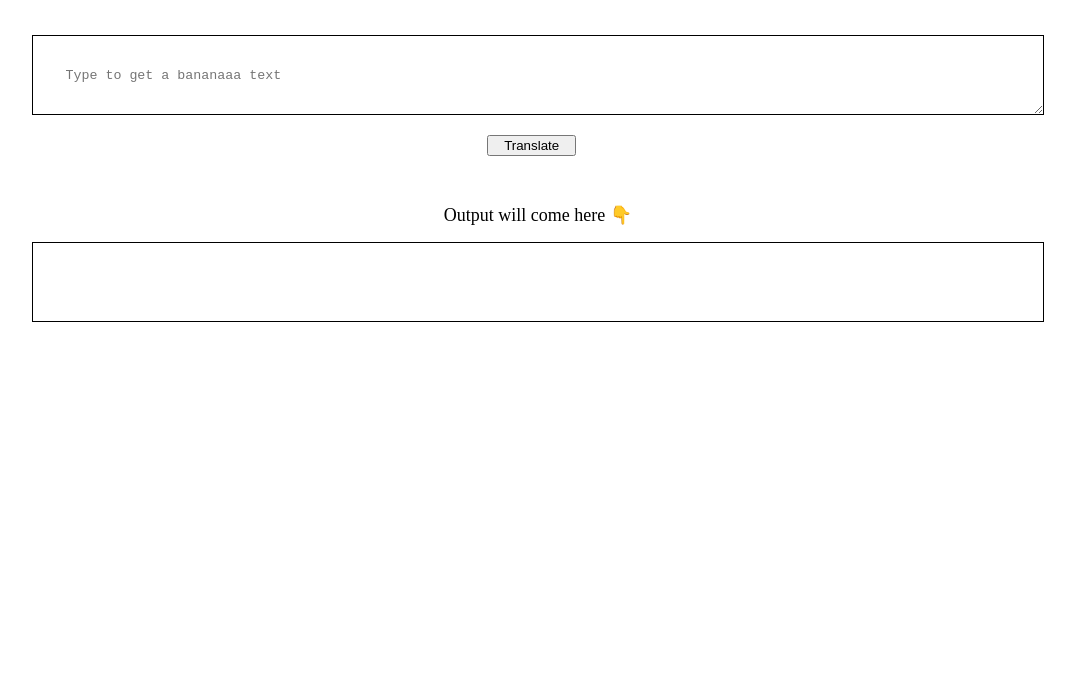
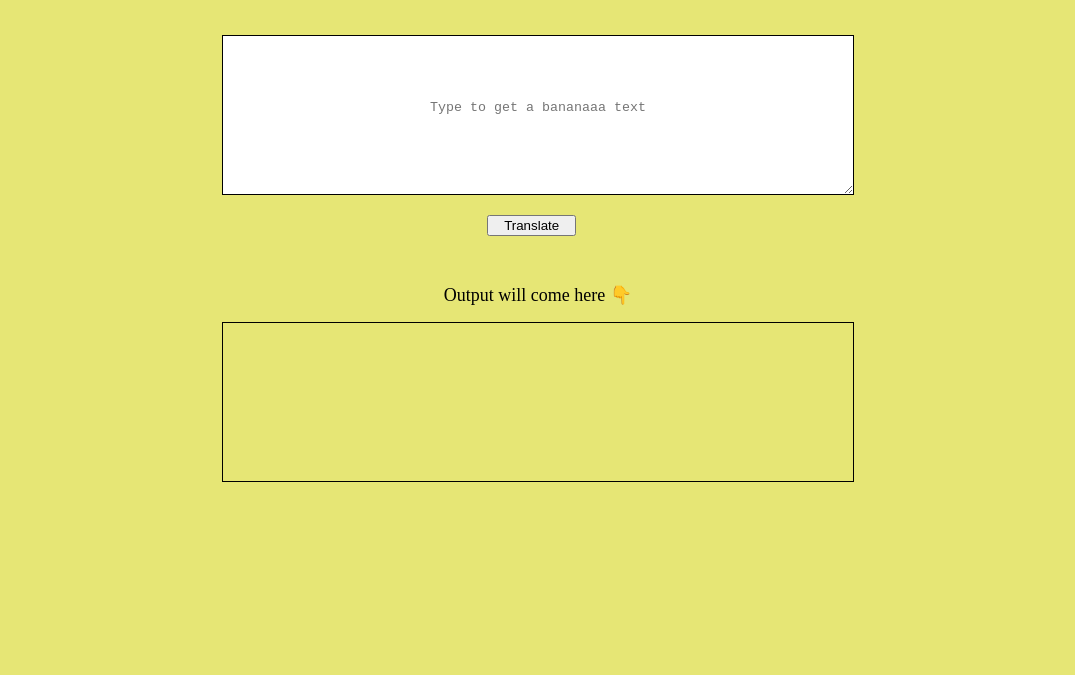
Before and after one commit to KrunalBorhade/Banana-Talk, a plain HTML site: page index.html in a window 1280 px wide. Shown: the part 125-800 px from the top of the page, without its empty margins (102-1177 px from the left). Drawn offline with Linux system fonts and the light colour scheme.

Commit message:
text-area Style

```diff
--- a/style.css
+++ b/style.css
@@ -1,3 +1,6 @@
+body{
+    background-color: hsl(60, 69%, 68%);
+}
 
 h1{
     text-align: center;
@@ -17,12 +20,13 @@ h1{
 
 #txt-input{
     box-sizing: border-box;
-    width: 80%;
-    height: 10vh;
-    padding: 2rem;
+    width: 50%;
+    height: 20vh;
+    padding: 4rem;
     border: 1px solid black;
-    margin-left: 10%;
+    margin-left: 25%;
     margin-top: 1rem;
+    text-align: center;
 
 }
 
@@ -45,11 +49,11 @@ div{
 }
 #output{
     box-sizing: border-box;
-    width: 80%;
-    height: 10vh;
-    padding: 2rem;
+    width: 50%;
+    height: 20vh;
+    padding: 4rem;
     border: 1px solid black;
-    margin-left: 10%;
+    margin-left: 25%;
     margin-top: 1rem;
 
 }
```
